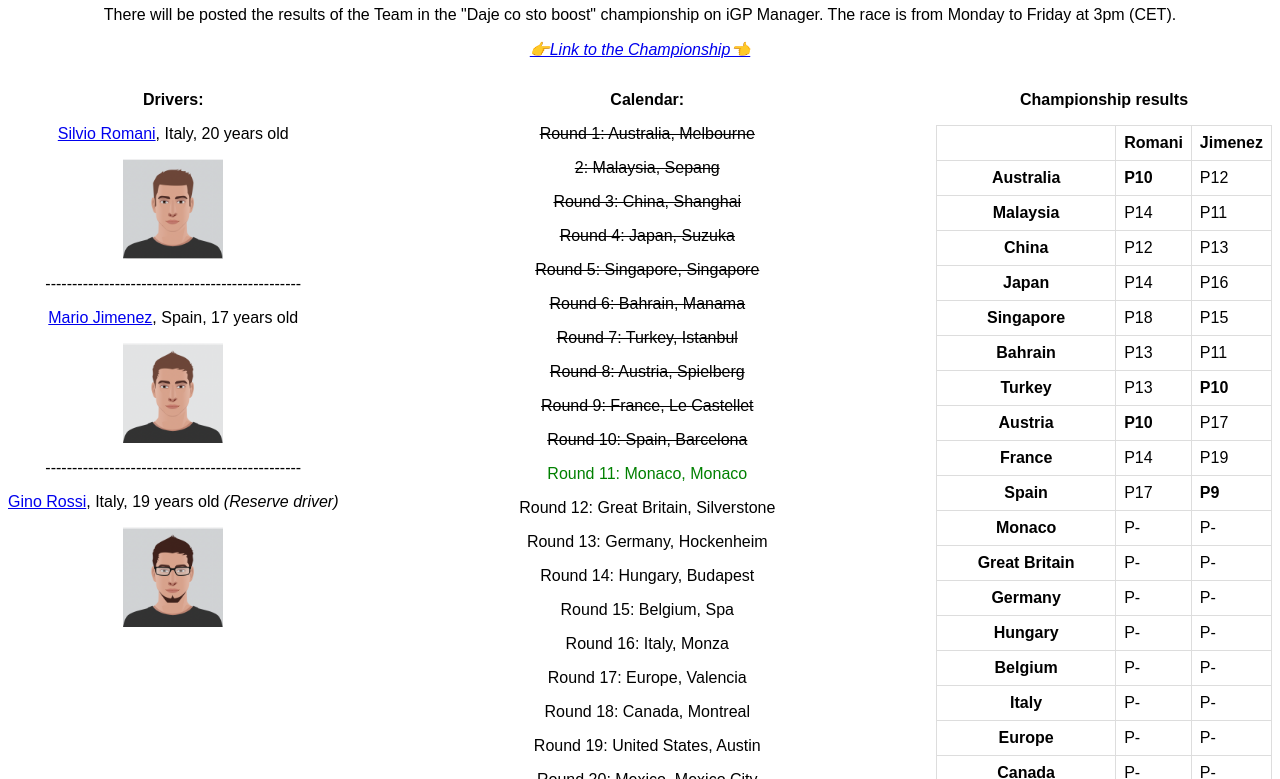
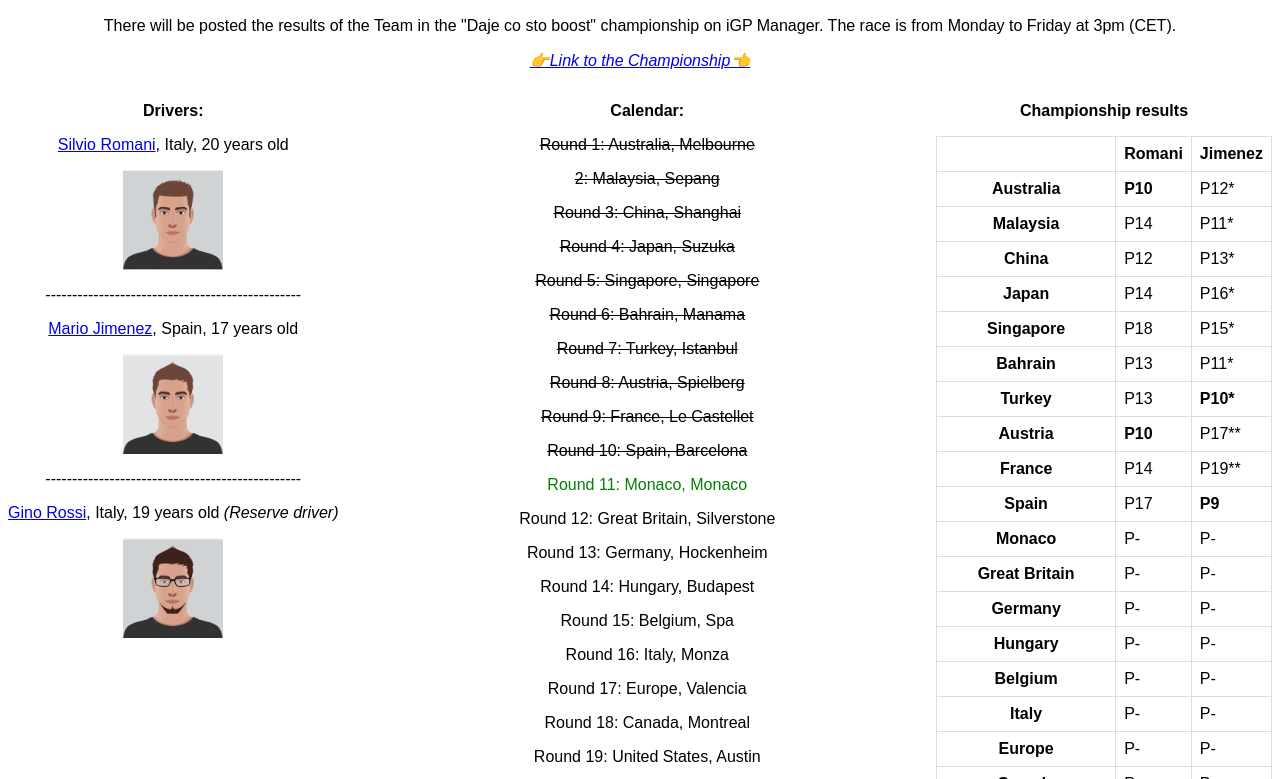
Before and after one commit to ro-mo/demo, a plain HTML site: page index.html in a window 1280 px wide. Shown: the part 60-839 px from the top of the page. Drawn offline with Linux system fonts and the light colour scheme; files whose address does not match are found by name.

Commit message:
Update index.html

```diff
--- a/index.html
+++ b/index.html
@@ -30,7 +30,7 @@
         </style>
     </head>
     <body>
-            <p><h1>This is the official website of the MDL Racing Team</h1></p>
+            <h1><p>This is the official website of the MDL Racing Team</p></h1>
             <p>There will be posted the results of the Team in the "Daje co sto boost" championship on iGP Manager. The race is from Monday to Friday at 3pm (CET).</p>
             <p><a href="https://igpmanager.com/app/p=league&id=105966"><i>👉Link to the Championship👈</i></a></p>
         <div class="container">
@@ -95,15 +95,15 @@
                     <tr><th>Total points</th><td>2</td><td>3</td></tr>
                     </tfoot>
                     <tbody>
-                    <tr><th>Australia</th><td><b>P10</b></td><td>P12</td></tr>
-                    <tr><th>Malaysia</th><td>P14</td><td>P11</td></tr>
-                    <tr><th>China</th><td>P12</td><td>P13</td></tr>
-                    <tr><th>Japan</th><td>P14</td><td>P16</td></tr>
-                    <tr><th>Singapore</th><td>P18</td><td>P15</td></tr>
-                    <tr><th>Bahrain</th><td>P13</td><td>P11</td></tr>
-                    <tr><th>Turkey</th><td>P13</td><td><b>P10</b></td></tr>
-                    <tr><th>Austria</th><td><b>P10</b></td><td>P17</td></tr>
-                    <tr><th>France</th><td>P14</td><td>P19</td></tr>
+                    <tr><th>Australia</th><td><b>P10</b></td><td>P12*</td></tr>
+                    <tr><th>Malaysia</th><td>P14</td><td>P11*</td></tr>
+                    <tr><th>China</th><td>P12</td><td>P13*</td></tr>
+                    <tr><th>Japan</th><td>P14</td><td>P16*</td></tr>
+                    <tr><th>Singapore</th><td>P18</td><td>P15*</td></tr>
+                    <tr><th>Bahrain</th><td>P13</td><td>P11*</td></tr>
+                    <tr><th>Turkey</th><td>P13</td><td><b>P10*</b></td></tr>
+                    <tr><th>Austria</th><td><b>P10</b></td><td>P17**</td></tr>
+                    <tr><th>France</th><td>P14</td><td>P19**</td></tr>
                     <tr><th>Spain</th><td>P17</td><td><b>P9</b></td></tr>
                     <tr><th>Monaco</th><td>P-</td><td>P-</td></tr>
                     <tr><th>Great Britain</th><td>P-</td><td>P-</td></tr>
@@ -128,6 +128,8 @@
                     padding:8px;
                     }
                 </style>
+                <p>*Race drove by Manuela Breuer</p>
+                <p>**Race drove by Gino Rossi</p>
             </div>
         </div>
         <div>
```
